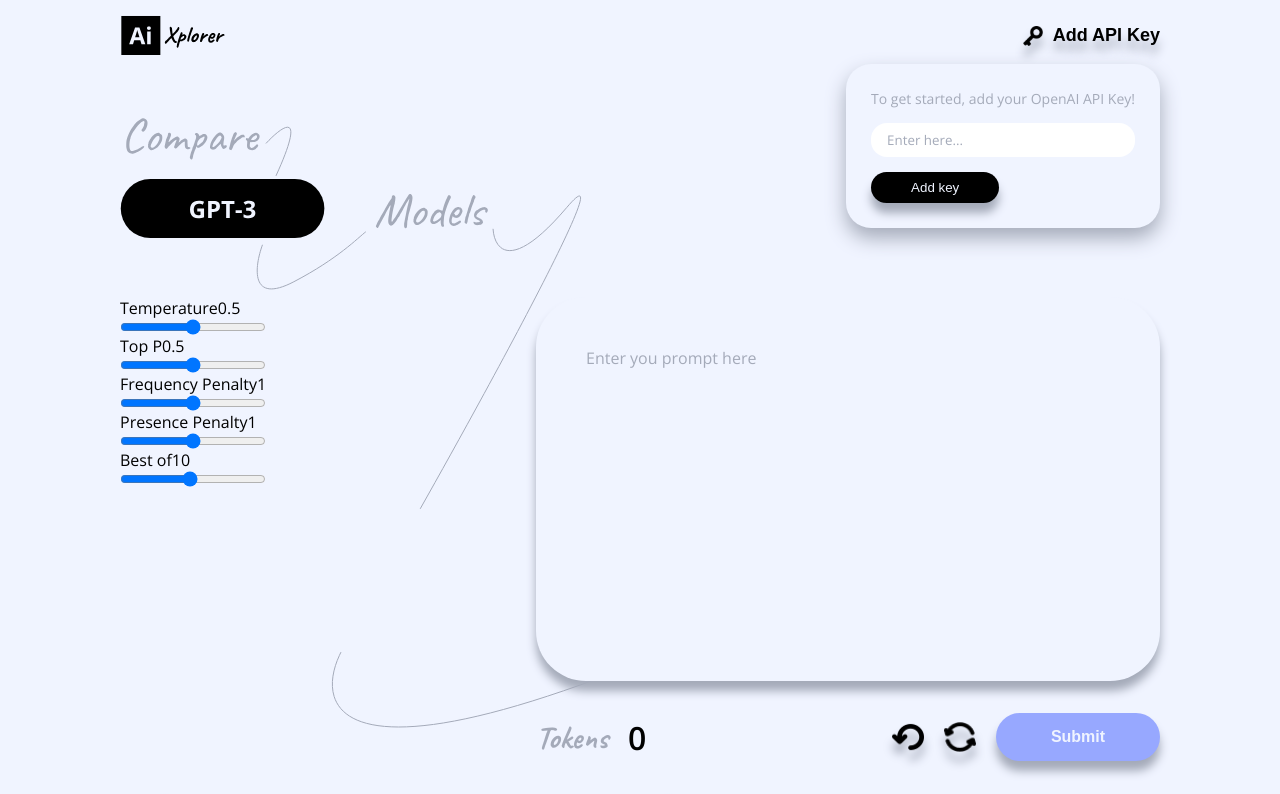
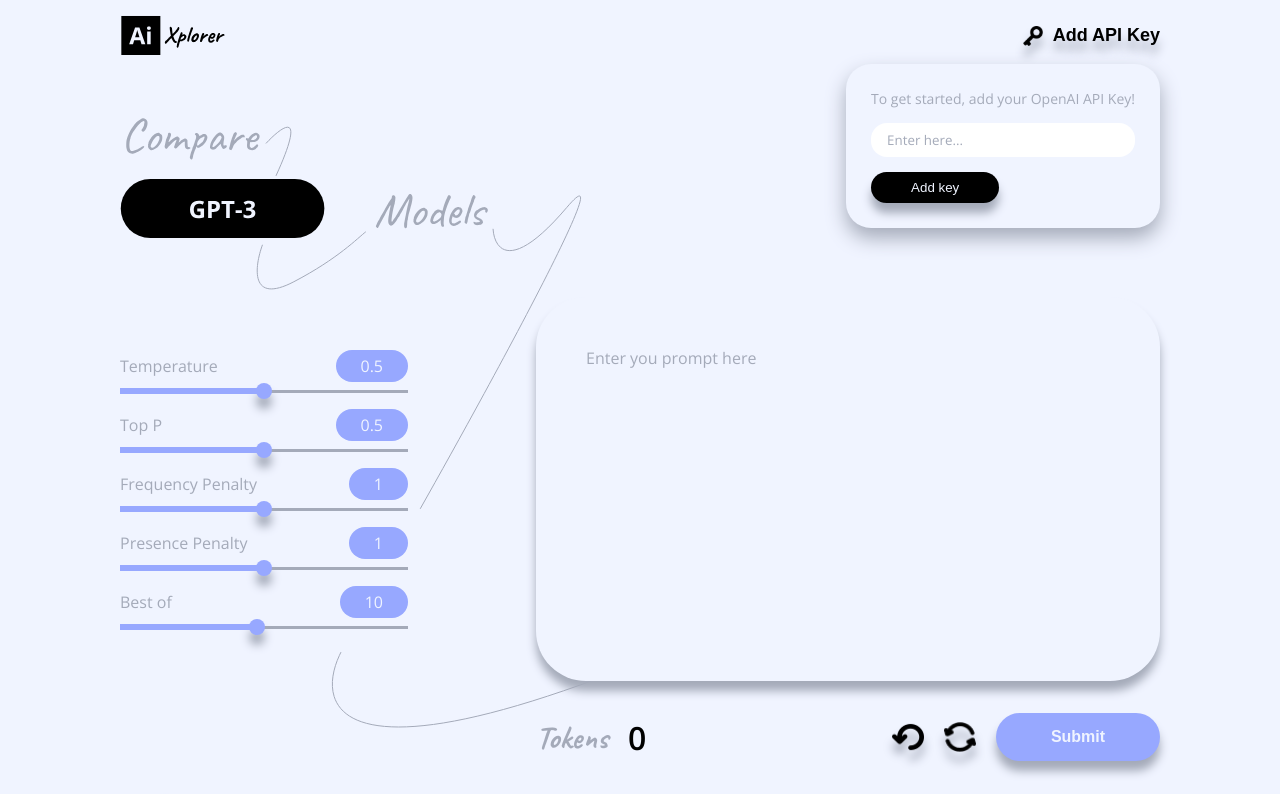
Before and after one commit to PervezSH/ai-xplorer, a Next.js app: page /compare in a window 1280 px wide. Shown: the top 794 px of the page. Built offline with nearby package versions, Linux system fonts and the light colour scheme.

Commit message:
style: add slider 🎚️

```diff
--- a/components/ParamSlider.tsx
+++ b/components/ParamSlider.tsx
@@ -1,5 +1,5 @@
-import React from 'react';
-import paramSilderStyles from '../styles/components/ParamSlider.module.scss';
+import React from "react";
+import paramSilderStyles from "../styles/components/ParamSlider.module.scss";
 
 type ParamSliderProps = {
   name: string;
@@ -8,22 +8,37 @@
   maxValue: number;
   step: number;
   setValue: (value: number) => void;
-}
+};
 
-const ParamSlider = ({ name, value, minValue, maxValue, step, setValue }: ParamSliderProps) => {
+const ParamSlider = ({
+  name,
+  value,
+  minValue,
+  maxValue,
+  step,
+  setValue,
+}: ParamSliderProps) => {
   return (
     <div className={paramSilderStyles.container}>
-            <div>
+      <div className={paramSilderStyles.head}>
         <p>{name}</p>
-                <p>{value}</p>
+        <div>{value}</div>
       </div>
-            <input type="range" min={minValue} max={maxValue} value={value} step={step} onChange={
-                (event: React.ChangeEvent<HTMLInputElement>) => {
+      <div className={paramSilderStyles.track}>
+        <input
+          type="range"
+          min={minValue}
+          max={maxValue}
+          value={value}
+          step={step}
+          onChange={(event: React.ChangeEvent<HTMLInputElement>) => {
             setValue(Number(event.target.value));
-                }
-            } />
+          }}
+        />
+        <div className={paramSilderStyles.fill}></div>
+      </div>
     </div>
   );
-}
+};
 
 export default ParamSlider;
--- a/pages/compare/index.tsx
+++ b/pages/compare/index.tsx
@@ -169,7 +169,7 @@
   return (
     <div className={styles.container}>
       <div className={styles.row}>
-        <div>
+        <div className={styles["slider-wrapper"]}>
           <ParamSlider
             name="Temperature"
             value={temperature}
--- a/styles/components/ParamSlider.module.scss
+++ b/styles/components/ParamSlider.module.scss
@@ -1,9 +1,67 @@
+@import "../config";
+
 .container {
+  display: flex;
+  flex-direction: column;
+  gap: 8px;
+
+  .head {
     display: flex;
-    flex-direction: column;
+    flex-direction: row;
+    justify-content: space-between;
+    align-items: center;
 
+    p {
+      color: $font-tertiary-color;
+    }
     div {
-        display: flex;
-        flex-direction: row;
+      display: flex;
+      flex-direction: row;
+      justify-content: center;
+      align-items: center;
+      padding: 5px 25px;
+      color: $bg-primary-color;
+
+      background: $accent-color;
+      //   box-shadow: 0px 10px 10px $font-tertiary-color;
+      border-radius: 20px;
     }
+  }
+
+  .track {
+    position: relative;
+    display: flex;
+    width: 100%;
+    height: 3px;
+    background: $font-tertiary-color;
+
+    input[type="range"] {
+      width: 100%;
+      appearance: none;
+      background: transparent;
+      cursor: pointer;
+
+      &:focus {
+        outline: none;
+      }
+
+      &::-webkit-slider-thumb {
+        -webkit-appearance: none;
+        width: 16px;
+        height: 16px;
+        border-radius: 50%;
+        background: $accent-color;
+        box-shadow: 0px 10px 10px $font-tertiary-color;
+      }
+    }
+
+    .fill {
+      position: absolute;
+      top: -50%;
+      width: 50%;
+      height: 200%;
+      background: $accent-color;
+      pointer-events: none;
+    }
+  }
 }
--- a/styles/pages/Compare.module.scss
+++ b/styles/pages/Compare.module.scss
@@ -10,6 +10,15 @@
     display: flex;
     flex-direction: row;
     justify-content: space-between;
+    align-items: center;
+  }
+
+  .slider-wrapper {
+    display: flex;
+    flex-direction: column;
+    width: 288px;
+    gap: 16px;
+    background: $bg-primary-color;
   }
 
   .btn-section {
```
Lines whose indentation alone changed are shown as unchanged.
